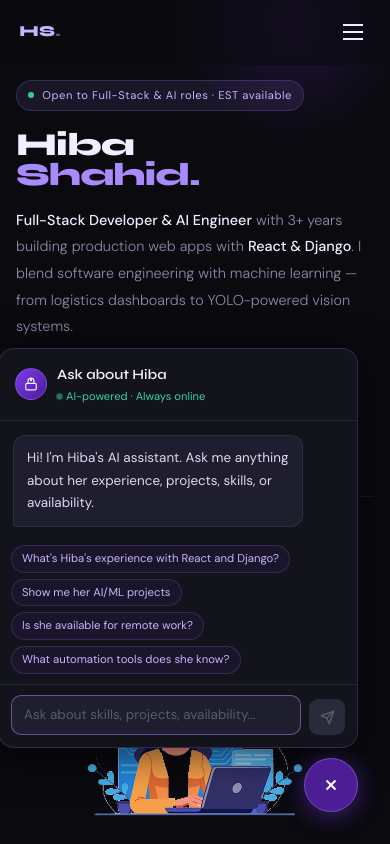
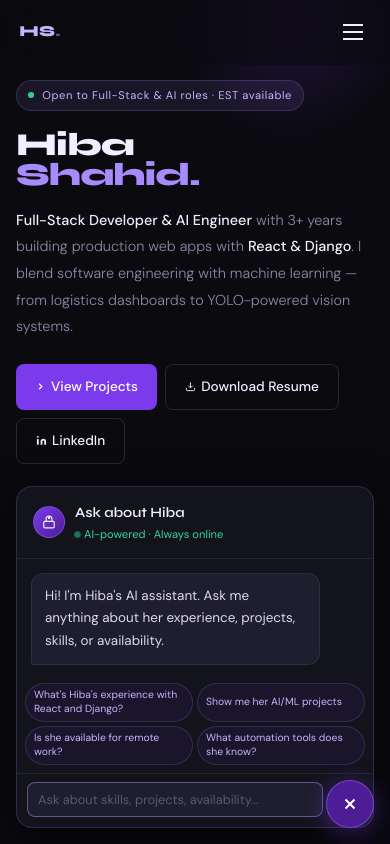
Before and after one commit to Hiba-Shahid/My-Portfolio, a React (Vite) app: page / in a window 390 px wide. Both pictures are taken after a click on the button 331 px from the left and 785 px from the top of the page. Shown: the top 844 px of the page. Built offline with nearby package versions, Linux system fonts and the light colour scheme.

Commit message:
Make RAG agent fully responsive for mobile devices

```diff
--- a/src/components/RAGAgent.jsx
+++ b/src/components/RAGAgent.jsx
@@ -226,6 +226,16 @@ export default function RAGAgent() {
   const bottomRef = useRef(null);
   const inputRef = useRef(null);
 
+  // Responsive detection
+  const [isMobile, setIsMobile] = useState(false);
+
+  useEffect(() => {
+    const checkMobile = () => setIsMobile(window.innerWidth <= 640);
+    checkMobile();
+    window.addEventListener('resize', checkMobile);
+    return () => window.removeEventListener('resize', checkMobile);
+  }, []);
+
   useEffect(() => {
     if (open) {
       setTimeout(() => bottomRef.current?.scrollIntoView({ behavior: 'smooth' }), 50);
@@ -297,8 +307,13 @@ export default function RAGAgent() {
           onClick={() => setOpen(o => !o)}
           aria-label="Open AI assistant"
           style={{
-            position: 'fixed', bottom: '2rem', right: '2rem', zIndex: 1000,
-            width: 54, height: 54, borderRadius: '50%',
+            position: 'fixed',
+            bottom: isMobile ? '1rem' : '2rem',
+            right: isMobile ? '1rem' : '2rem',
+            zIndex: 1000,
+            width: isMobile ? 48 : 54,
+            height: isMobile ? 48 : 54,
+            borderRadius: '50%',
             background: open ? '#4c1d95' : 'linear-gradient(135deg, #7c3aed, #6d28d9)',
             border: '1px solid rgba(167,139,250,0.4)',
             cursor: 'pointer', display: 'flex', alignItems: 'center', justifyContent: 'center',
@@ -329,7 +344,7 @@ export default function RAGAgent() {
         </button>
 
         {/* Tooltip */}
-        {hovering && !open && (
+        {hovering && !open && !isMobile && (
           <div
             style={{
               position: 'fixed', bottom: '4.5rem', right: '2rem', zIndex: 1001,
@@ -360,8 +375,13 @@ export default function RAGAgent() {
       {/* Chat window */}
       {open && (
         <div style={{
-          position: 'fixed', bottom: '6rem', right: '2rem', zIndex: 999,
-          width: 360, maxHeight: 520,
+          position: 'fixed',
+          bottom: isMobile ? '1rem' : '6rem',
+          right: isMobile ? '1rem' : '2rem',
+          left: isMobile ? '1rem' : 'auto',
+          zIndex: 999,
+          width: isMobile ? 'auto' : 360,
+          maxHeight: isMobile ? '70vh' : 520,
           background: '#13131c', border: '1px solid rgba(167,139,250,0.2)',
           borderRadius: 16, display: 'flex', flexDirection: 'column',
           boxShadow: '0 8px 40px rgba(0,0,0,0.6)',
@@ -456,14 +476,28 @@ export default function RAGAgent() {
 
           {/* Suggestions (only show on first message) */}
           {messages.length === 1 && (
-            <div style={{ padding: '0 12px 10px', display: 'flex', flexWrap: 'wrap', gap: '6px' }}>
+            <div style={{
+              padding: isMobile ? '0 8px 8px' : '0 12px 10px',
+              display: 'flex',
+              flexWrap: 'wrap',
+              gap: isMobile ? '4px' : '6px',
+              maxHeight: isMobile ? '120px' : 'auto',
+              overflowY: isMobile ? 'auto' : 'visible'
+            }}>
               {SUGGESTED.map(s => (
                 <button key={s} onClick={() => send(s)} className="suggest-btn" style={{
-                  fontSize: '0.71rem', padding: '5px 10px',
-                  background: 'rgba(124,58,237,0.08)', border: '1px solid rgba(167,139,250,0.18)',
-                  borderRadius: 20, color: '#c4b5fd', cursor: 'pointer',
-                  fontFamily: 'DM Sans, sans-serif', transition: 'all 0.18s',
-                  textAlign: 'left', lineHeight: 1.4
+                  fontSize: isMobile ? '0.65rem' : '0.71rem',
+                  padding: isMobile ? '4px 8px' : '5px 10px',
+                  background: 'rgba(124,58,237,0.08)',
+                  border: '1px solid rgba(167,139,250,0.18)',
+                  borderRadius: 20,
+                  color: '#c4b5fd',
+                  cursor: 'pointer',
+                  fontFamily: 'DM Sans, sans-serif',
+                  transition: 'all 0.18s',
+                  textAlign: 'left',
+                  lineHeight: 1.4,
+                  flex: isMobile ? '1 1 calc(50% - 2px)' : 'none'
                 }}>{s}</button>
               ))}
             </div>
@@ -471,7 +505,8 @@ export default function RAGAgent() {
 
           {/* Input */}
           <div style={{
-            padding: '10px 12px 12px', borderTop: '1px solid rgba(255,255,255,0.07)',
+            padding: isMobile ? '8px 10px 10px' : '10px 12px 12px',
+            borderTop: '1px solid rgba(255,255,255,0.07)',
             display: 'flex', gap: '8px', alignItems: 'flex-end', flexShrink: 0,
           }}>
             <textarea
@@ -484,9 +519,14 @@ export default function RAGAgent() {
               className="chat-input"
               style={{
                 flex: 1, background: '#1e1e2e', border: '1px solid rgba(255,255,255,0.1)',
-                borderRadius: 10, padding: '9px 12px', color: '#f0eeff',
-                fontSize: '0.84rem', fontFamily: 'DM Sans, sans-serif',
-                resize: 'none', lineHeight: 1.5, maxHeight: 90, overflowY: 'auto',
+                borderRadius: isMobile ? 8 : 10,
+                padding: isMobile ? '7px 10px' : '9px 12px',
+                color: '#f0eeff',
+                fontSize: isMobile ? '0.8rem' : '0.84rem',
+                fontFamily: 'DM Sans, sans-serif',
+                resize: 'none', lineHeight: 1.5,
+                maxHeight: isMobile ? 70 : 90,
+                overflowY: 'auto',
                 transition: 'border-color 0.2s',
               }}
               onInput={e => {
@@ -498,7 +538,10 @@ export default function RAGAgent() {
               onClick={() => send()}
               disabled={!input.trim() || loading}
               style={{
-                width: 36, height: 36, borderRadius: 9, flexShrink: 0,
+                width: isMobile ? 32 : 36,
+                height: isMobile ? 32 : 36,
+                borderRadius: isMobile ? 8 : 9,
+                flexShrink: 0,
                 background: input.trim() && !loading ? '#7c3aed' : '#2a2a3a',
                 border: 'none', cursor: input.trim() && !loading ? 'pointer' : 'not-allowed',
                 display: 'flex', alignItems: 'center', justifyContent: 'center',
```
